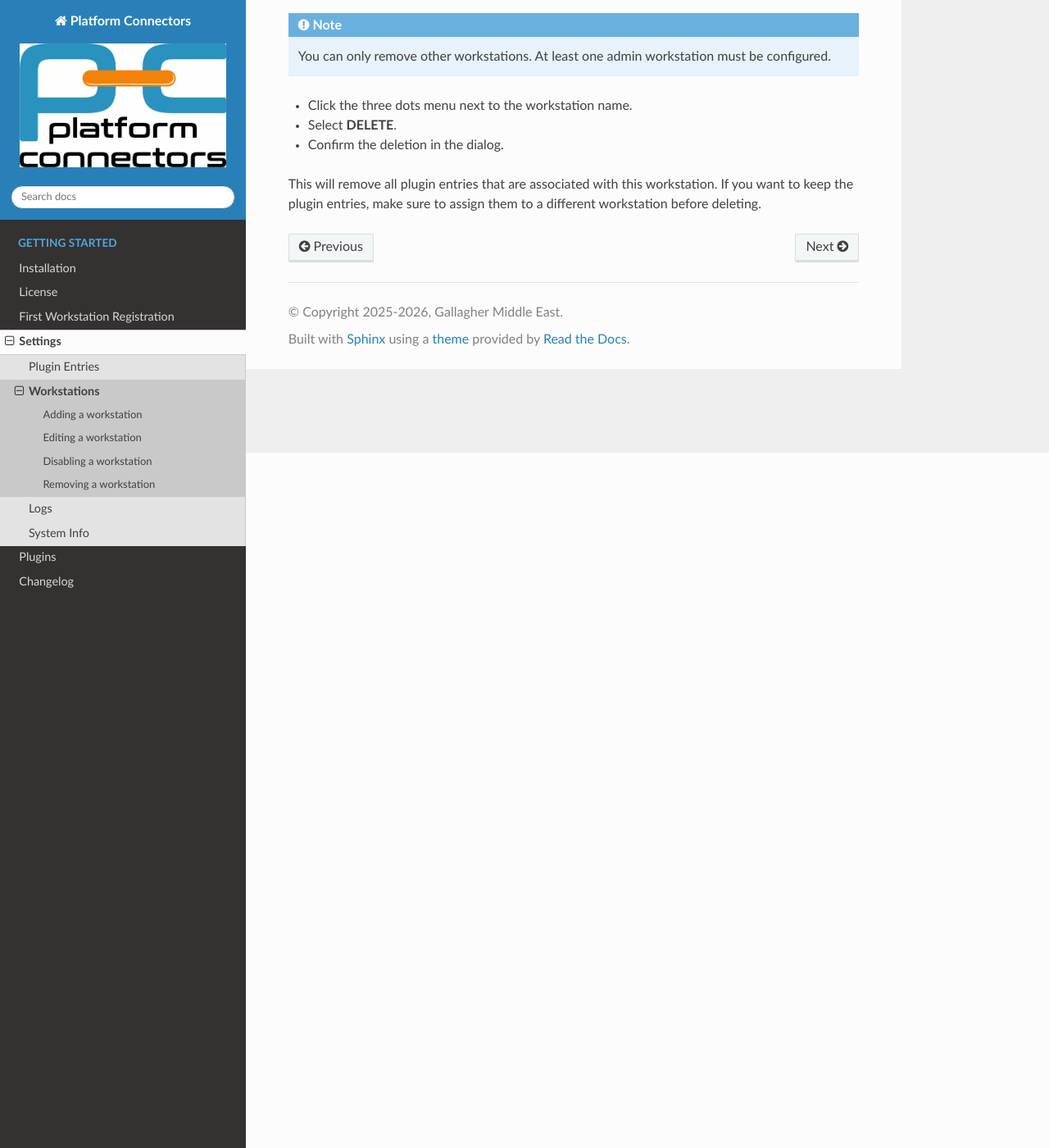
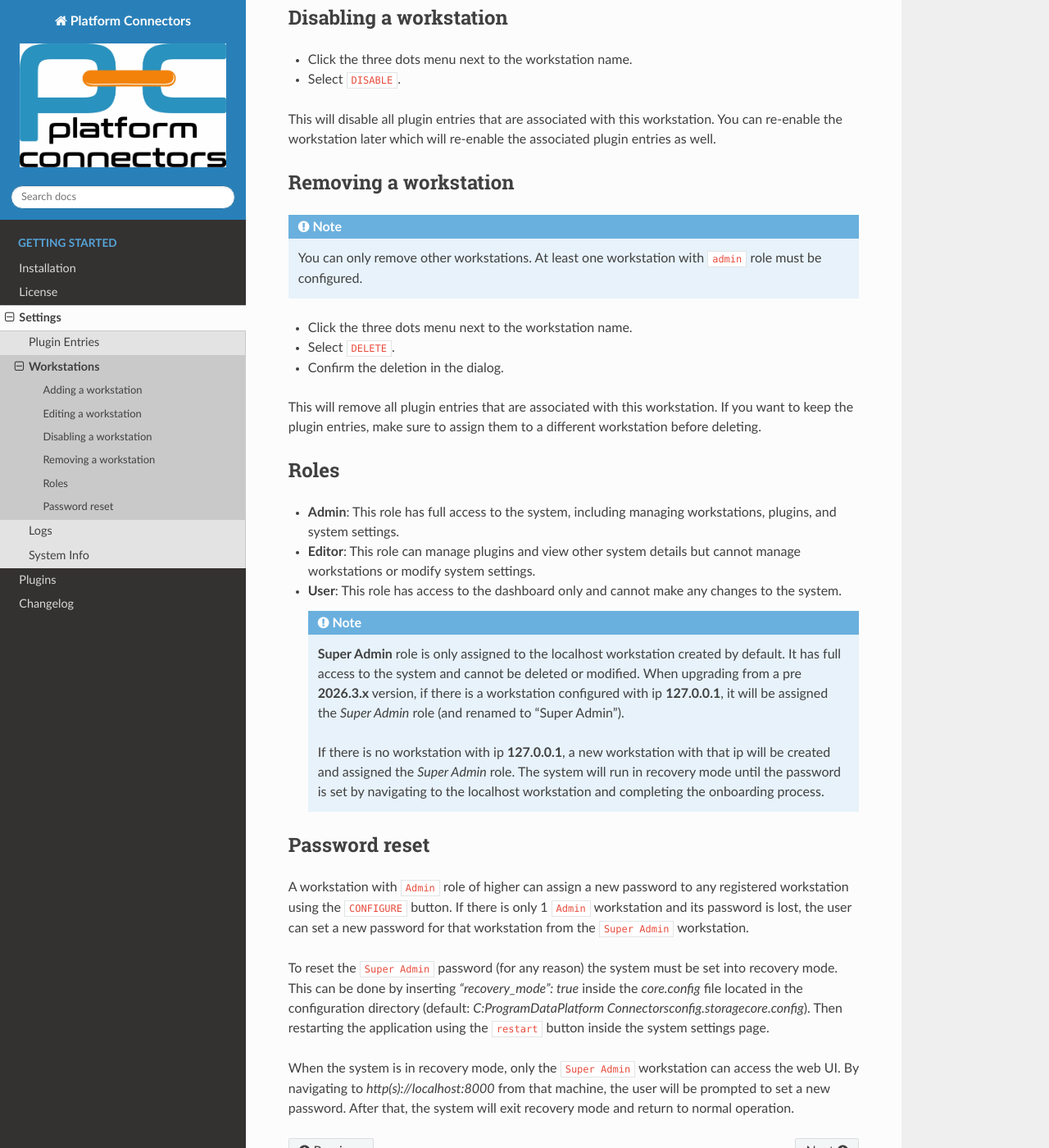
Before and after one commit to engrbm87/pconn-docs, a Sphinx documentation site: the page built from docs/source/settings/workstations.rst, in a window 1280 px wide and 1400 px high, scrolled down 848 px. Shown: the whole window at 82% size. Built offline with Sphinx 7.4.7 and the Read the Docs theme 3.1.0, drawn with Linux system fonts in a browser that asks for light colours; pages that are not in the unit, such as notebooks, are missing from menus; some of the changed text lies outside the part shown.

Commit message:
- Update installation and system documentation - Enhance workstation management details and remove outdated workstation registration guide

```diff
--- a/docs/source/settings/system.rst
+++ b/docs/source/settings/system.rst
@@ -3,8 +3,11 @@
 
 Check your current system information from this page. You can also update the license from here.
 
-To update the license, click on the **UPDATE LICENSE** button and upload the new license file.
+To restart the application, click the ``RESTART`` button located inside the three dots menu on the top right.
+
+To update the license, click on the ``UPDATE LICENSE`` button and upload the new license file.
 
 .. note::
 
+    Only a workstation with role ``Admin`` or ``Super Admin`` can update the license.
     The uploaded license file must have the same version of the installed application. The purpose for uploading the license file here is to apply newly purchased plugins and limits. Refer to the :ref:`install-upgrade` section if you need to upgrade the application version.
--- a/docs/source/settings/workstations.rst
+++ b/docs/source/settings/workstations.rst
@@ -3,30 +3,38 @@
 
 Add, remove and configure workstations from this page.
 
+.. note::
+
+  Adding/editing/removing a workstation can only be done from a workstation with ``Admin`` or ``Super Admin`` role.
+
 
 Adding a workstation
 --------------------
 
-- Click the **ADD** button next to the search field to add a new workstation.
+- Click the ``ADD`` button next to the search field to add a new workstation.
 - Fill in the workstation details:
 
-  1. Name: Provide a friendly name for the workstation (e.g. "Office PC")
-  2. IP Address: Enter the IP address of the workstation. This must be reachable from the server.
-  3. Set as Admin: Check this box if you want this workstation to have admin privileges.
-  4. Password: Set a password for this workstation (required for admin workstation). This password will be used when navigating to the Settings page from this workstation.
+  1. **Name**: Provide a friendly name for the workstation (e.g. "Office PC")
+  2. **IP Address**: Enter the IP address of the workstation. This must be reachable from the server.
+  3. **Role**: Set the workstation role. Refer to the Roles section below for more details.
+  4. **Password**: Set a password for this workstation (required for ``editor`` and ``admin`` roles). This password will be used when navigating to the Settings page from this workstation.
+
+  .. note::
+
+    For new installation, the first workstation must be added from the ``Super Admin`` workstation.
 
 Editing a workstation
 ---------------------
 
-- Click the **CONFIGURE** button next to the workstation name.
-- Modify the desired fields (name, IP address, admin status, password).
-- Click **SUBMIT** to save the changes.
+- Click the ``CONFIGURE`` button next to the workstation name.
+- Modify the desired fields (name, IP address, role, password).
+- Click ``SUBMIT`` to save the changes.
 
 Disabling a workstation
 -----------------------
 
 - Click the three dots menu next to the workstation name.
-- Select **DISABLE**.
+- Select ``DISABLE``.
 
 This will disable all plugin entries that are associated with this workstation.
 You can re-enable the workstation later which will re-enable the associated plugin entries as well.
@@ -36,10 +44,33 @@
 
 .. note::
 
-    You can only remove other workstations. At least one admin workstation must be configured.
+    You can only remove other workstations. At least one workstation with ``admin`` role must be configured.
 
 - Click the three dots menu next to the workstation name.
-- Select **DELETE**.
+- Select ``DELETE``.
 - Confirm the deletion in the dialog.
 
 This will remove all plugin entries that are associated with this workstation. If you want to keep the plugin entries, make sure to assign them to a different workstation before deleting.
+
+Roles
+-----
+
+- **Admin**: This role has full access to the system, including managing workstations, plugins, and system settings.
+- **Editor**: This role can manage plugins and view other system details but cannot manage workstations or modify system settings.
+- **User**: This role has access to the dashboard only and cannot make any changes to the system.
+
+  .. note::
+
+    **Super Admin** role is only assigned to the localhost workstation created by default. It has full access to the system and cannot be deleted or modified.
+    When upgrading from a pre **2026.3.x** version, if there is a workstation configured with ip **127.0.0.1**, it will be assigned the `Super Admin` role (and renamed to "Super Admin").
+
+    If there is no workstation with ip **127.0.0.1**, a new workstation with that ip will be created and assigned the `Super Admin` role. The system will run in recovery mode until the password is set by navigating to the localhost workstation and completing the onboarding process.
+
+Password reset
+--------------
+
+A workstation with ``Admin`` role of higher can assign a new password to any registered workstation using the ``CONFIGURE`` button. If there is only 1 ``Admin`` workstation and its password is lost, the user can set a new password for that workstation from the ``Super Admin`` workstation.
+
+To reset the ``Super Admin`` password (for any reason) the system must be set into recovery mode. This can be done by inserting `"recovery_mode": true` inside the `core.config` file located in the configuration directory (default: `C:\ProgramData\Platform Connectors\config\.storage\core.config`). Then restarting the application using the ``restart`` button inside the system settings page.
+
+When the system is in recovery mode, only the ``Super Admin`` workstation can access the web UI. By navigating to `http(s)://localhost:8000` from that machine, the user will be prompted to set a new password. After that, the system will exit recovery mode and return to normal operation.
```
Also changed, not shown: docs/source/installation.rst (+9 -6 lines), docs/source/workstation.rst (deleted, +0 -29 lines).
